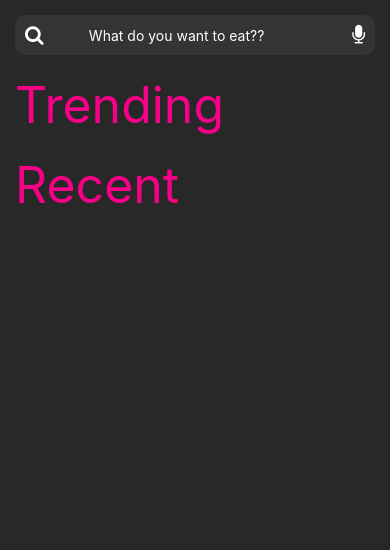
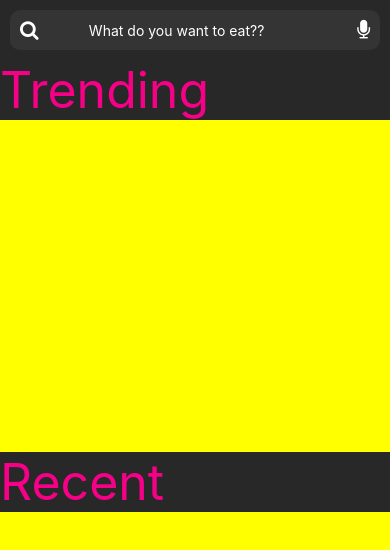
Before and after one commit to BC-MAR-21-RN/kata-03-recetario-equipo-03-k03, a React Native app in the folder recetario/: screen / in a window 390 px wide. Shown: the top 550 px of the page. Built offline with nearby package versions, Linux system fonts and the light colour scheme.

Commit message:
Horizontal list
Co-Authored-By: Eduardo Salazar <63610573+Seal-Trainer@users.noreply.github.com>

```diff
--- a/recetario/App.js
+++ b/recetario/App.js
@@ -1,18 +1,16 @@
 import React from 'react'
-import { View, StyleSheet } from 'react-native'
+import { StyleSheet } from 'react-native'
 import MainScreen from './screens/mainScreen'
 
 
 const App = () => {
     return (
-            <MainScreen />
-
+        <MainScreen />
     )
 }
 const styles = StyleSheet.create({
     body: {
         backgroundColor: '#343435',
-
     }
 })
 export default App
--- a/recetario/components/HorizontalList.js
+++ b/recetario/components/HorizontalList.js
@@ -1,36 +1,74 @@
 import React from 'react'
-import { View, Text, StyleSheet, FlatList } from 'react-native'
+import { View, Text, StyleSheet, FlatList, TouchableOpacity, Image, SafeAreaView } from 'react-native'
+//import meals from './recetas'
+
+const DATAPRUEBA = [
+    {
+        id:"1",
+        name: "prueba1"
+    },
+    {
+        id:"2",
+        name: "prueba2"
+    },
+    {
+        id:"3",
+        name: "prueba3"
+    },
+    {
+        id:"4",
+        name: "prueba4"
+    },
+    {
+        id:"5",
+        name: "prueba5"
+    }
+]
 
 const HorizonalList = ({ title }) => {
-    const mealsData = require('../data/recetas.json')
+
+
+    const itemList = ({item})=>{
+
+        <TouchableOpacity style={styles.item}>
+            <Text style={styles.textitem}>{item.name}</Text>
+        </TouchableOpacity>
+    }
 
     return (
-        <View style={styles.container}>
+        <SafeAreaView style={styles.container}>
             <Text style={styles.title}>{title}</Text>
-            <FlatList
-                data={mealsData}
-                renderItem={({ item, id }) => {
-                    <View>
-                        <Text style={styles.item}>{item.name}</Text>
-                    </View>
-                }}
-                keyExtractor={item => item.id} />
-        </View>
+            <FlatList style = {{backgroundColor: 'yellow'}}
+                data={DATAPRUEBA}
+                renderItem={itemList}
+                keyExtractor={(item) => item.id}
+                horizontal={true}
+            />
+        </SafeAreaView>
     )
 }
 
 const styles = StyleSheet.create({
     container: {
+        flex:1,
         padding: 10,
     },
     title: {
         color: '#F50087',
         fontSize: 50
     },
-    item: {
+    textitem: {
         color: 'white',
-        fontSize: 70,
+        fontSize: 20,
 
+    },
+    image:{
+        width:'100%',
+        height:'100%'
+    },
+    item:{
+        width:20,
+        height:20
     }
 })
 
--- /dev/null
+++ b/recetario/components/recetas.js
@@ -0,0 +1,91 @@
+ const meals =[
+        {
+            id:"1",
+            name: "Peperoni Pizza Pockets",
+            servings:3,
+            favorite: false,
+            ingredients:{
+                puff_pastry: "1 sheet",
+                peperoni: "15 slices",
+                marinada_sauce: "1 cup",
+                sherdded_mozarella_cheese: "1/2 cup"
+                },
+            tending:true,
+            imgUrl: "https://cdn2.cocinadelirante.com/sites/default/files/styles/gallerie/public/images/2017/04/pizzapepperoni0.jpg"
+        },
+        {
+            id:"2",
+            name: "Meatball Sub Bake",
+            servings:3,
+            favorite: false,
+            ingredients: {
+                refrigerated_biscuit: "1 tube",
+                frozen_mini_meatballs: "24",
+                marinada_sauce: "1 jar",
+                sherdded_mozzarella_cheese: "2 cup"
+            },
+            tending:true,
+            imgUrl: "https://www.thechunkychef.com/wp-content/uploads/2017/09/Meatball-Sub-Casserole-cheese.jpg"
+        },
+        {
+            id:"3",
+            name: "Chocolate Chip Cookies",
+            servings: 3,
+            favorite: false,
+            ingredients: {
+                butter_softened: "1 cup",
+                white_sugar: "1 cup",
+                packed_brown_sugar: "1 cup",
+                eggs: "2",
+                vanilla_extract: "2 teaspoons",
+                baking_soda: "1 teaspoon",
+                salt: "1/2 teaspoon",
+                all_purpose_flour: "3 cups",
+                semisweet_chocolate_chips: "2 cups",
+                chopped_walnuts: "1 cup"
+            },
+            tending:true,
+            imgUrl: "https://img.buzzfeed.com/thumbnailer-prod-us-east-1/video-api/assets/62298.jpg?output-format=auto&output-quality=auto"
+        },
+        {
+            id:"4",
+            name: "Spaghetti puttanesca",
+            servings: 3,
+            favorite: false,
+            ingredients: {
+                olive_oil: "3 tbsp",
+                onion: "1",
+                garlic_cloves: "2",
+                chopped_tomatoes: "400g",
+                anchovy_fillets: "5",
+                pitted_black_olives: "120g",
+                capers: "2 tbsp",
+                spaghetti: "300g",
+                bunch_of_parsley: "1/2"
+            },
+            tending:true,
+            imgUrl: "https://realfood.tesco.com/media/images/RFO-1400x919-PastaPuttanesca-0c525969-43b4-4017-9f77-3fa308a922be-0-1400x919.jpg"
+        },
+
+        {
+            id:"5",
+            name: "Chorizo mozzarella gnocchi bake",
+            servings: 3,
+            favorite: false,
+            ingredients: {
+                olive_oil: "1 tbsp",
+                onion: "1",
+                garlic_cloves: "2",
+                chorizo: "120g",
+                chopped_tomatoes: "800g can",
+                caster_sugar: "1 tsp",
+                fresh_hnocchi: "600g",
+                mozzarella_ball: "125g",
+                basil: "small bunch"
+            },
+            trending:true,
+            imgUrl: "https://1.bp.blogspot.com/-tAf2-wAxIUM/XtqMdSVgDoI/AAAAAAAAy2E/NTdATKbKl2EyOluaJpTE589HchhkhZEaQCK4BGAsYHg/s640/A50B0308-FFD6-404A-BF02-9F2FD63F63BC.jpeg"
+        }
+]
+
+export default meals
--- a/recetario/screens/mainScreen.js
+++ b/recetario/screens/mainScreen.js
@@ -1,15 +1,15 @@
 import React from 'react';
-import { View, StyleSheet, Text } from 'react-native';
+import { View, StyleSheet, Text, SafeAreaView } from 'react-native';
 import HorizonalList from '../components/HorizontalList';
 import SearchBar from '../components/searchBar';
 const MainScreen = () => {
 
     return (
-        <View style={styles.body} >
+        <SafeAreaView style={styles.body}>
             <SearchBar />
             <HorizonalList title='Trending' />
             <HorizonalList title='Recent' />
-        </View>
+        </SafeAreaView>
     )
 };
 const styles = StyleSheet.create({
```
